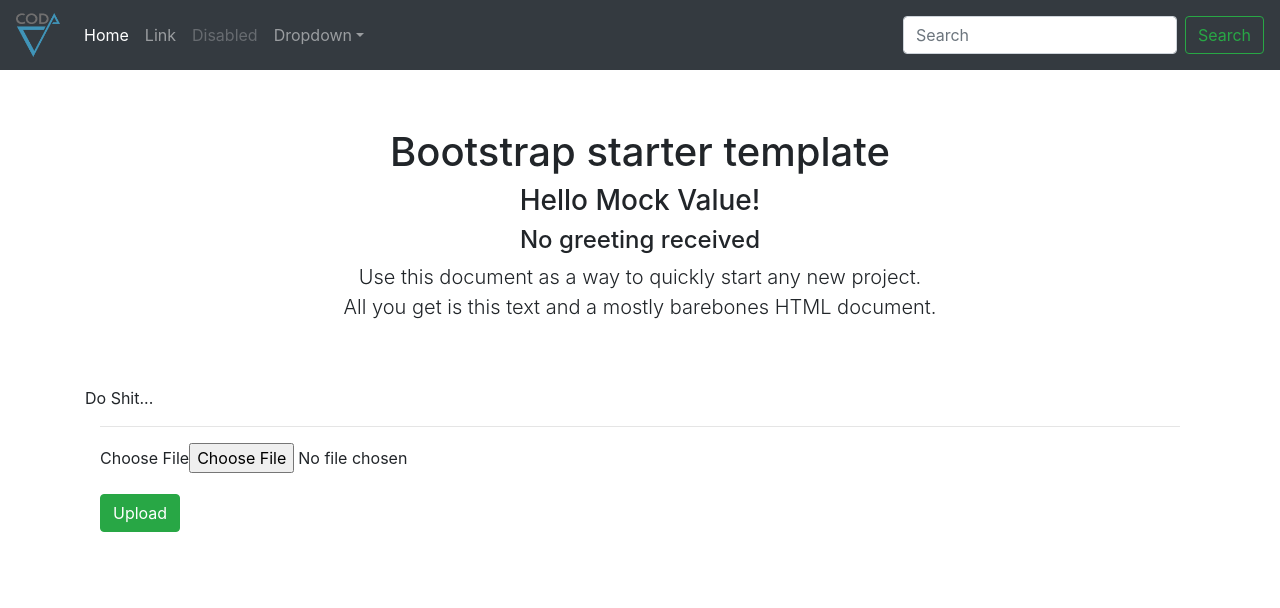
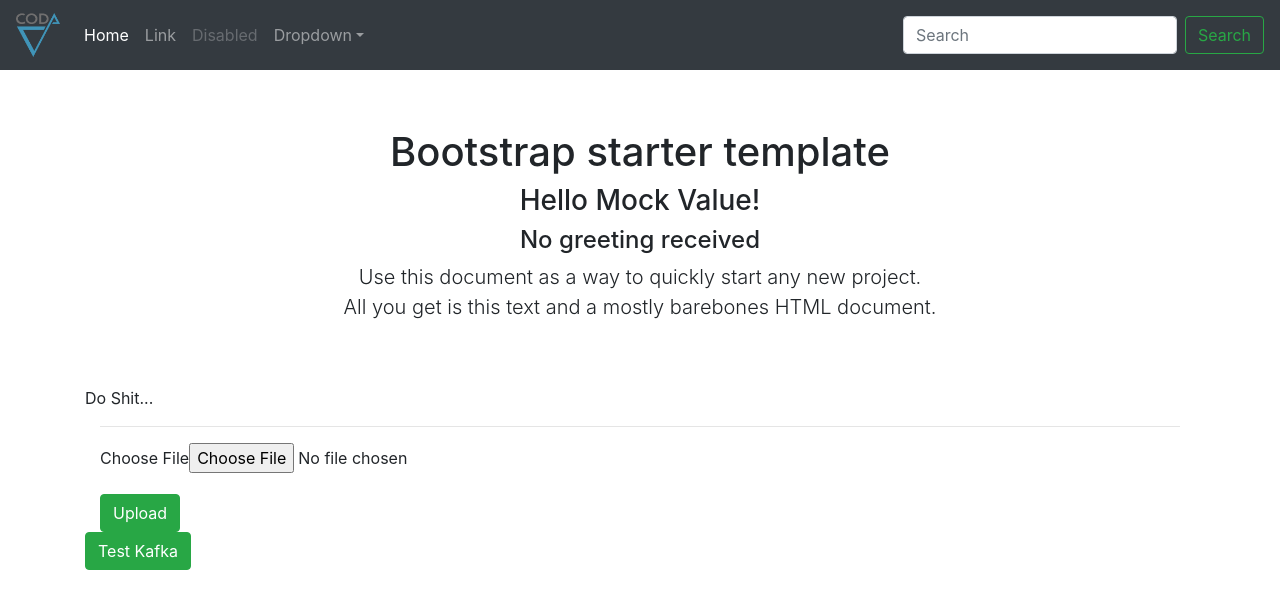
Before and after one commit to rredbird/sparked-frontend, an Angular app: page / in a window 1280 px wide. Shown: the top 608 px of the page. Built offline with nearby package versions, Linux system fonts and the light colour scheme; no server answers.

Commit message:
kafka testbutton with call to /kafkaTest route added.

```diff
--- a/src/app/app.component.html
+++ b/src/app/app.component.html
@@ -10,4 +10,7 @@
     <p>Do Shit...</p>
     <app-file-upload></app-file-upload>
   </div>
+  <div>
+    <button class="btn btn-success" (click)="testKafka()">Test Kafka</button>
+  </div>
 </div>
--- a/src/app/app.component.ts
+++ b/src/app/app.component.ts
@@ -19,4 +19,13 @@ export class AppComponent {
   }
   title = 'app';
   greeting : string = "No greeting received";
+
+  public testKafka() {
+    this.backendService.testKafka().subscribe(
+      data => {
+      },
+      err => { console.error(err) },
+      () => console.log('greeting loaded...')
+      );
+  }
 }
--- a/src/app/backend-service/backend.service.ts
+++ b/src/app/backend-service/backend.service.ts
@@ -22,4 +22,7 @@ export class BackendService {
 
     return this.http.post(endpoint, formData);
   }
+  public testKafka() {
+    return this.http.get<string>('http://localhost:8080/kafkaTest');
+  }
 }
```
Also changed, not shown: 1 other file (tests, documents, lock files or other folders).
